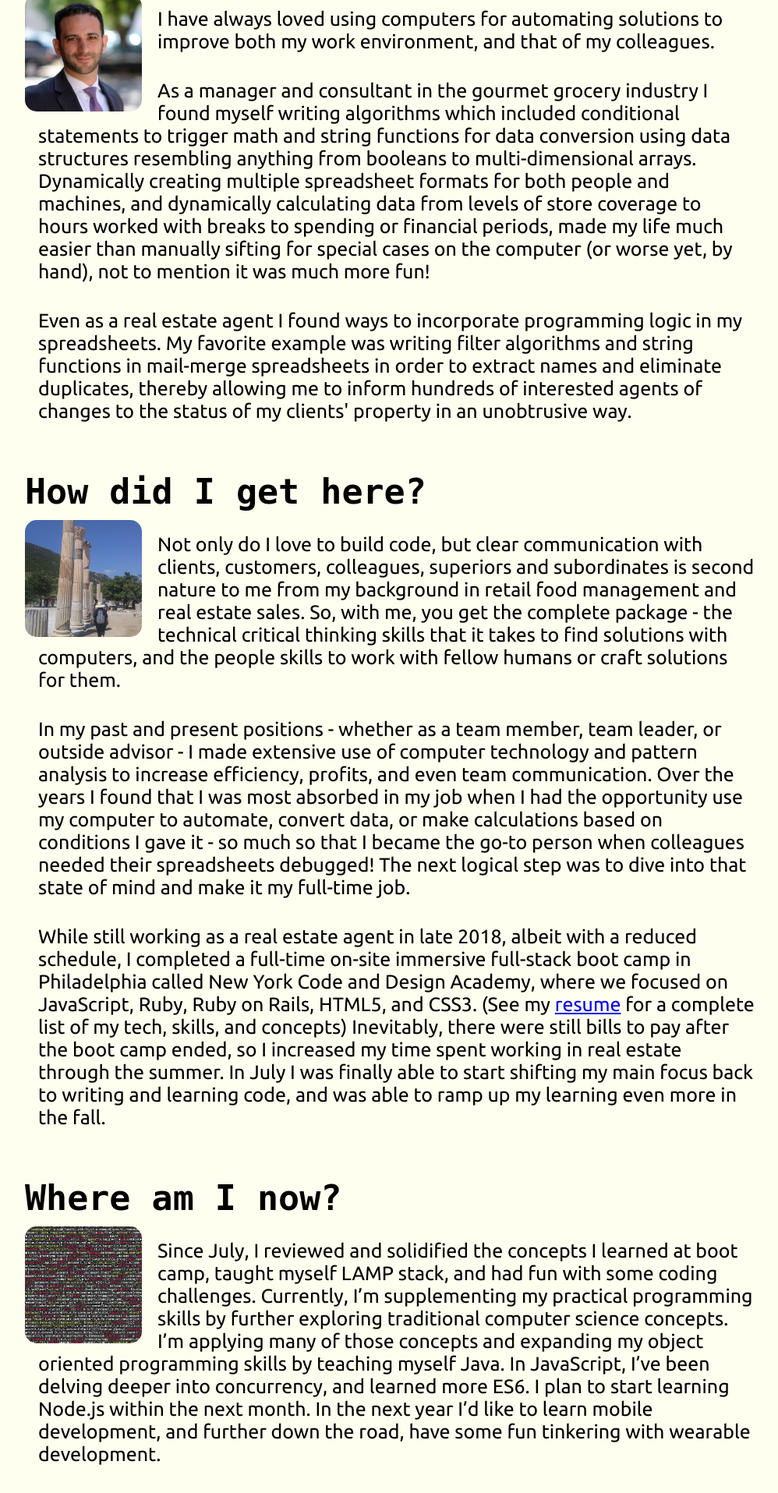
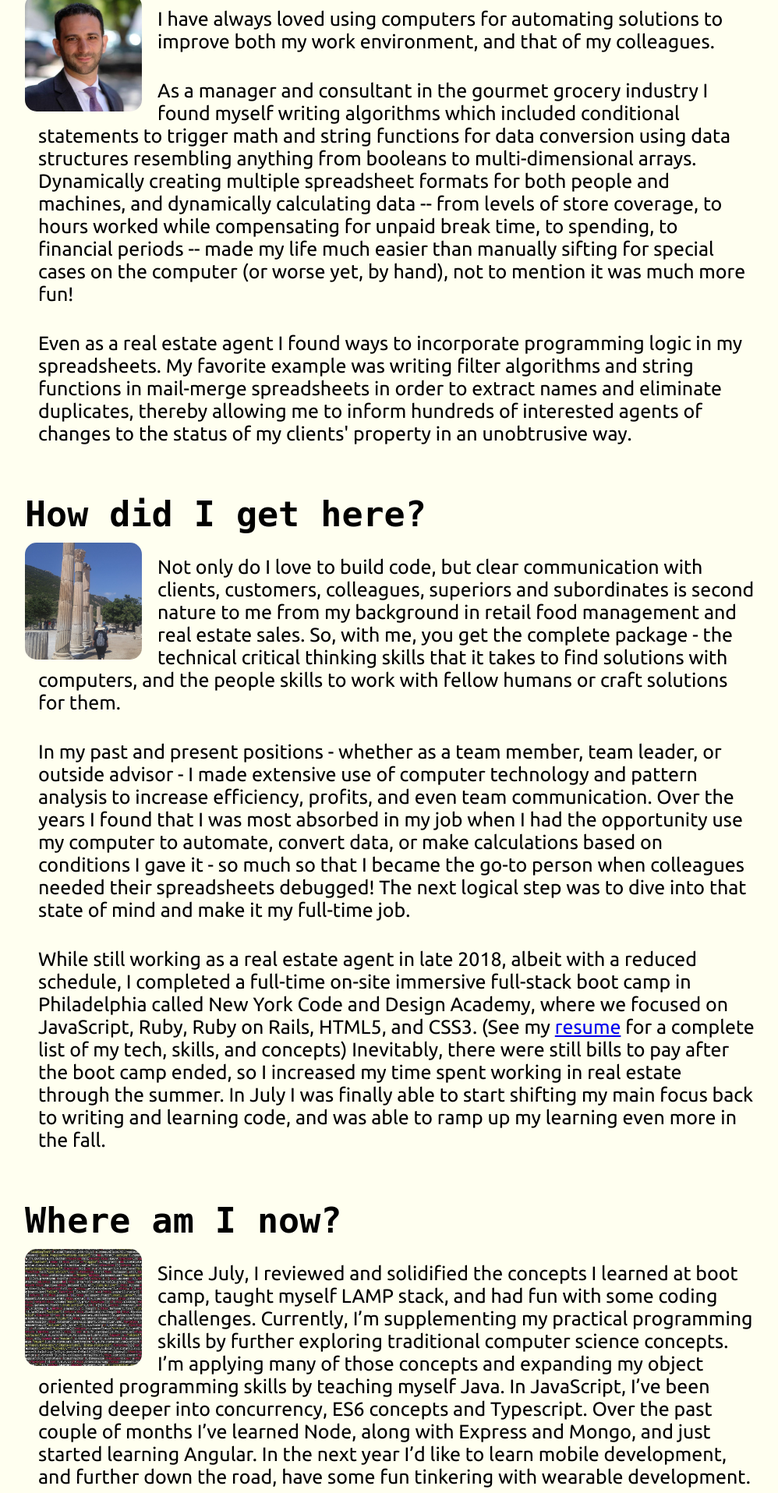
Before and after one commit to SethKalkstein/portfolio, a PHP site: page /index.php in a window 1280 px wide. Shown: the part 745-2660 px from the top of the page at 78% size, without its empty margins (131-1129 px from the left). Run offline with PHP 8.4, Linux system fonts and the light colour scheme.

Commit message:
changed verbage and resume to reflect new skills

```diff
--- a/index.php
+++ b/index.php
@@ -18,7 +18,7 @@
     <h2>Why do I develop software?</h2>
     <img src="images/headShot.jpg" alt="I found a decent looking picture of myself, so here it is!">
     <p>I have always loved using computers for automating solutions to improve both my work environment, and that of my colleagues. </p>
-        <p>As a manager and consultant in the gourmet grocery industry I found myself writing algorithms which included conditional statements to trigger math and string functions for data conversion using data structures resembling anything from booleans to multi-dimensional arrays. Dynamically creating multiple spreadsheet formats for both people and machines, and dynamically calculating data from levels of store coverage to hours worked with breaks to spending or financial periods, made my life much easier than manually sifting for special cases on the computer (or worse yet, by hand), not to mention it was much more fun!</p>
+    <p>As a manager and consultant in the gourmet grocery industry I found myself writing algorithms which included conditional statements to trigger math and string functions for data conversion using data structures resembling anything from booleans to multi-dimensional arrays. Dynamically creating multiple spreadsheet formats for both people and machines, and dynamically calculating data -- from levels of store coverage, to hours worked while compensating for unpaid break time, to spending, to financial periods -- made my life much easier than manually sifting for special cases on the computer (or worse yet, by hand), not to mention it was much more fun!</p>
     <p>Even as a real estate agent I found ways to incorporate programming logic in my spreadsheets. My favorite example was writing filter algorithms and string functions in mail-merge spreadsheets in order to extract names and eliminate duplicates, thereby allowing me to inform hundreds of interested agents of changes to the status of my clients' property in an unobtrusive way.</p>
 </section>
 
@@ -33,27 +33,32 @@
 <section class="about">
     <h2>Where am I now?</h2>
     <img src="images/colorfulCode2.jpg" alt="generic picture of code">
-        <p>Since July, I reviewed and solidified the concepts I learned at boot camp, taught myself LAMP stack, and had fun with some coding challenges. Currently, I’m supplementing my practical programming skills by further exploring traditional computer science concepts. I’m applying many of those concepts and expanding my object oriented programming skills by teaching myself Java. In JavaScript, I’ve been delving deeper into concurrency, and learned more ES6. I plan to start learning Node.js within the next month. In the next year I’d like to learn mobile development, and further down the road, have some fun tinkering with wearable development. </p>
+    <p>Since July, I reviewed and solidified the concepts I learned at boot camp, taught myself LAMP stack, and had fun with some coding challenges. Currently, I’m supplementing my practical programming skills by further exploring traditional computer science concepts. I’m applying many of those concepts and expanding my object oriented programming skills by teaching myself Java. In JavaScript, I’ve been delving deeper into concurrency, ES6 concepts and Typescript. Over the past couple of months I’ve learned Node, along with Express and Mongo, and just started learning Angular. In the next year I’d like to learn mobile development, and further down the road, have some fun tinkering with wearable development. </p>
     <p>Real life challenges that involve critical thinking, and my love of finding solutions to those challenges, are what brought me to change my career to software development in the first place. I’m excited to get back to working in a team, solving problems for the real world, and learning from my colleague’s solutions (and hopefully in the near future, having them learn from mine) - as that is the environment where my learning and contributions accelerate the fastest. Isn’t a symbiotic work environment a beautiful thing!? I hope to find an entry-level position, apprenticeship that leads to a full-time position, or consultant role that will lead to a full time position, where I can thrive, help grow the company and form a working relationship that will last a long time. Take a look on my <a href=””>resume</a> and you’ll see that I’m a big fan of finding a good work situation and staying there!</p>
 </section>
 
 <section class="about">
     <h2>What technologies do I use?</h2>
     <ul>
+<li>Java</li>
         <li>JavaScript</li>
         <li>PHP</li>
-            <li>Linux</li>
-            <li>MySQL</li>
-            <li>Jquery</li>
+<li>Ruby</li>
         <li>HTML5</li>
         <li>CSS3</li>
-            <li>Ruby</li>
+<li>Typescript</li>
+<li>SASS</li>
+<li>Node</li>
+<li>Express</li>
         <li>Ruby on Rails</li>
+        <li>Jquery</li>
+        <li>MySQL</li>
         <li>SQLite3</li>
+<li>MongoDB</li>
         <li>ActiveRecord</li>
+        <li>Linux</li>
         <li>Git</li>
         <li>GitHub</li>
-            <li>SASS</li>
     </ul>
 </section>
 
```
Also changed, not shown: 1 other file. Lines whose indentation alone changed are shown as unchanged.
